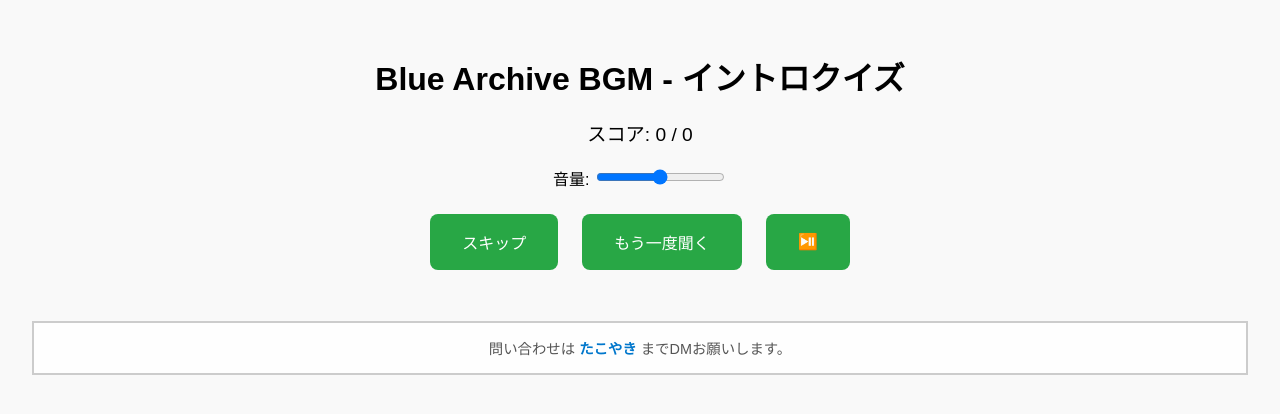
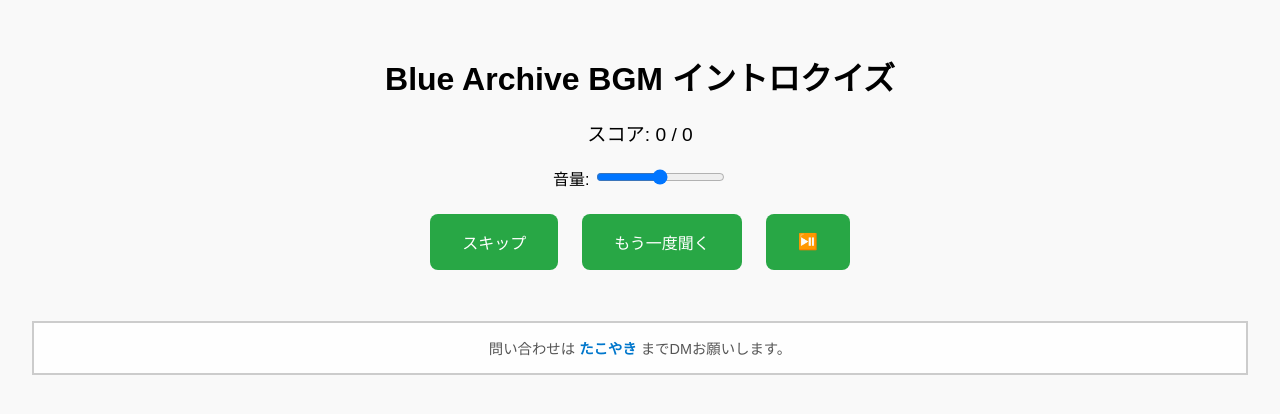
Before and after one commit to TakoyakiAK47/intro-quiz, a plain HTML site: page index.html in a window 1280 px wide. Drawn offline with Linux system fonts and the light colour scheme.

Commit message:
index.html

```diff
--- a/index.html
+++ b/index.html
@@ -28,7 +28,7 @@
   </style>
 </head>
 <body>
-  <h1>Blue Archive BGM - イントロクイズ</h1>
+  <h1>Blue Archive BGM イントロクイズ</h1>
   <p id="score">スコア: 0 / 0</p>
   <div id="player"></div>
   <div id="choices"></div>
```
